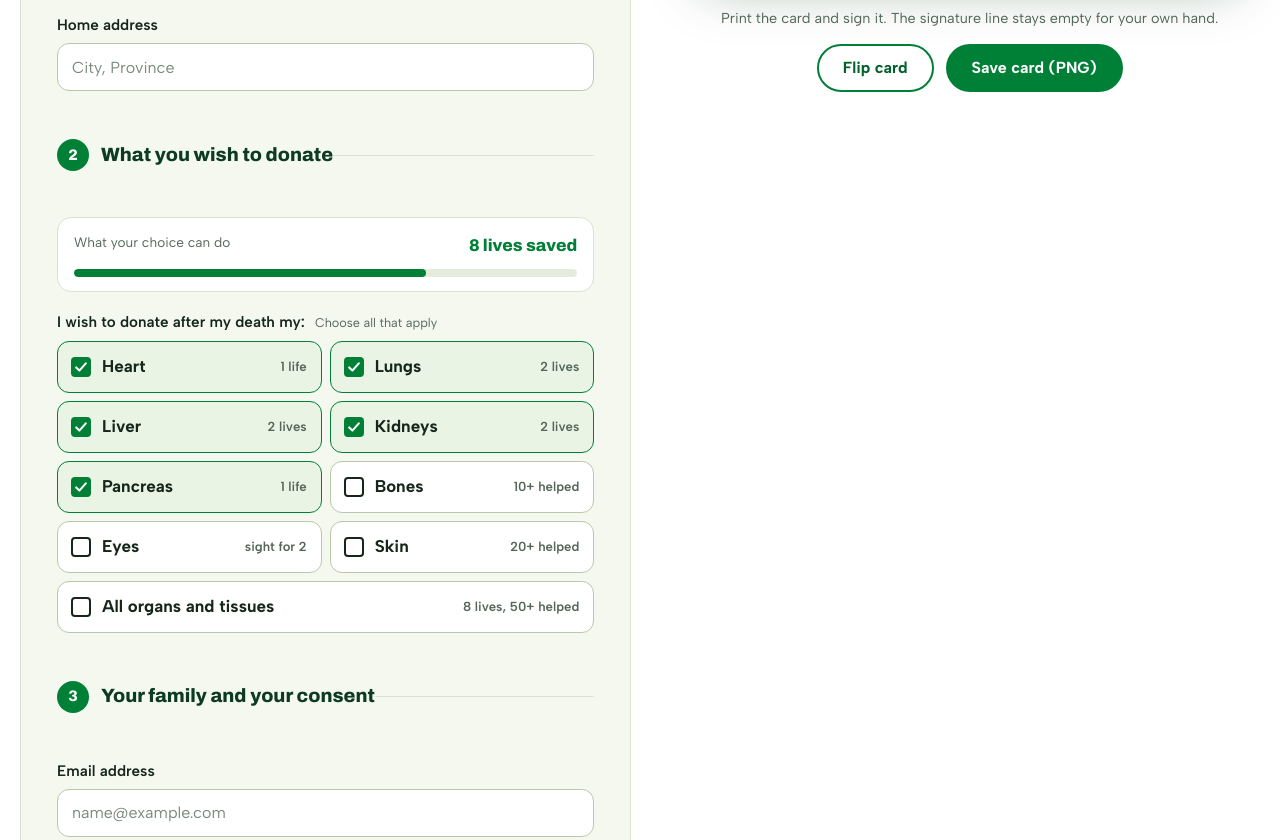
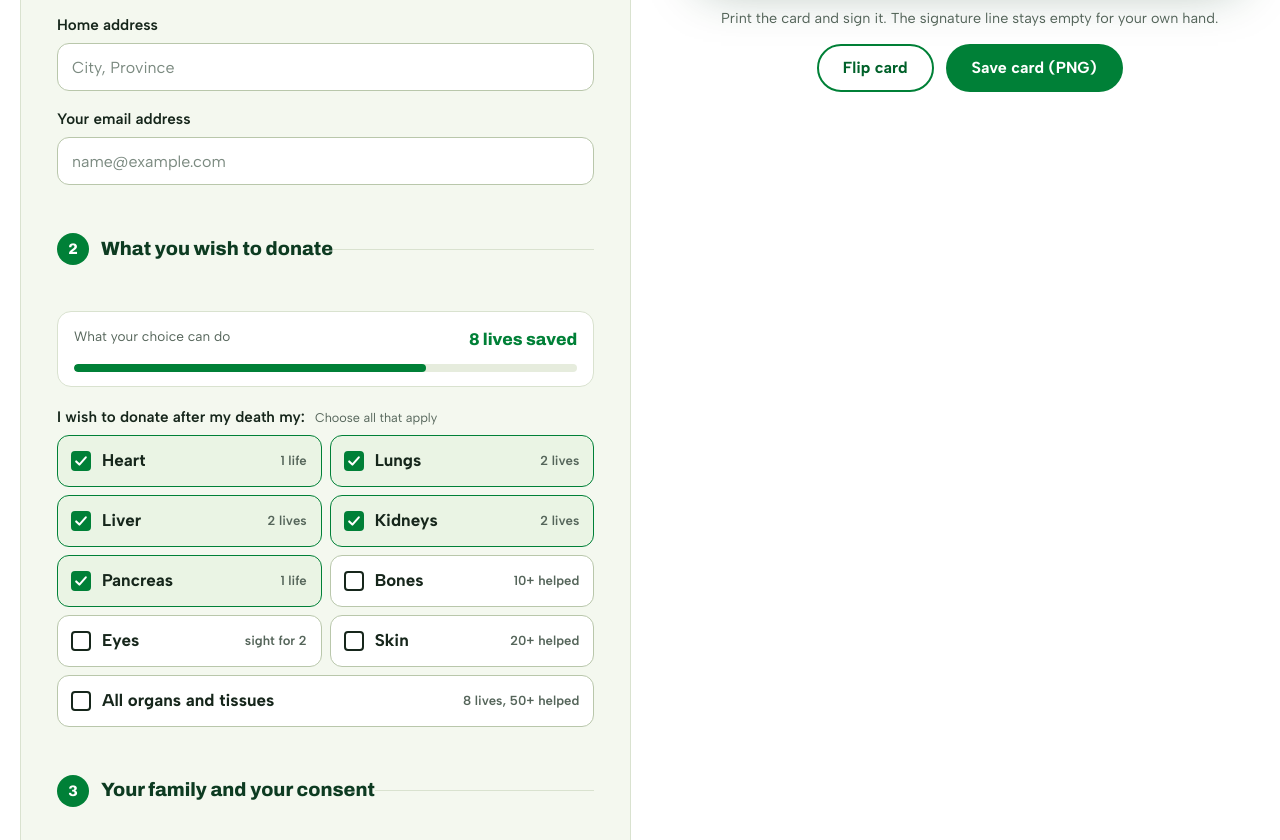
Before and after one commit to almanalaysay93-gif/organ-donor-signup, a plain HTML site: page index.html in a window 1280 px wide. Shown: the part 7962-8802 px from the top of the page. Drawn offline with Linux system fonts and the light colour scheme.

Commit message:
feat: move donor email to About you, add SHARE email to footer

```diff
--- a/index.html
+++ b/index.html
@@ -332,6 +332,11 @@
                   <label class="form-label" for="address">Home address</label>
                   <input type="text" id="address" name="address" class="form-control" placeholder="City, Province" autocomplete="street-address" required />
                 </div>
+
+                <div class="form-group">
+                  <label class="form-label" for="email">Your email address</label>
+                  <input type="email" id="email" name="email" class="form-control" placeholder="name@example.com" autocomplete="email" required />
+                </div>
               </fieldset>
 
               <fieldset class="form-step">
@@ -392,11 +397,6 @@
 
               <fieldset class="form-step">
                 <legend><span class="step-pill">3</span> Your family and your consent</legend>
-
-                <div class="form-group">
-                  <label class="form-label" for="email">Email address</label>
-                  <input type="email" id="email" name="email" class="form-control" placeholder="name@example.com" autocomplete="email" required />
-                </div>
 
                 <div class="form-row">
                   <div class="form-group">
@@ -537,6 +537,7 @@
           <a class="btn btn-ghost" href="https://www.facebook.com/SHAREOTSU" target="_blank" rel="noopener noreferrer">Facebook @SHAREOTSU</a>
           <p>J.P. Laurel Avenue, Bajada, Davao City, Philippines</p>
           <p>Mobile: <a href="tel:09088191972">09088191972</a></p>
+          <p>Email: <a href="mailto:share@spmcdvo.net">share@spmcdvo.net</a></p>
         </div>
       </div>
       <p class="footer-bottom">&copy; 2026 SHARE · Southern Philippines Medical Center</p>
```
